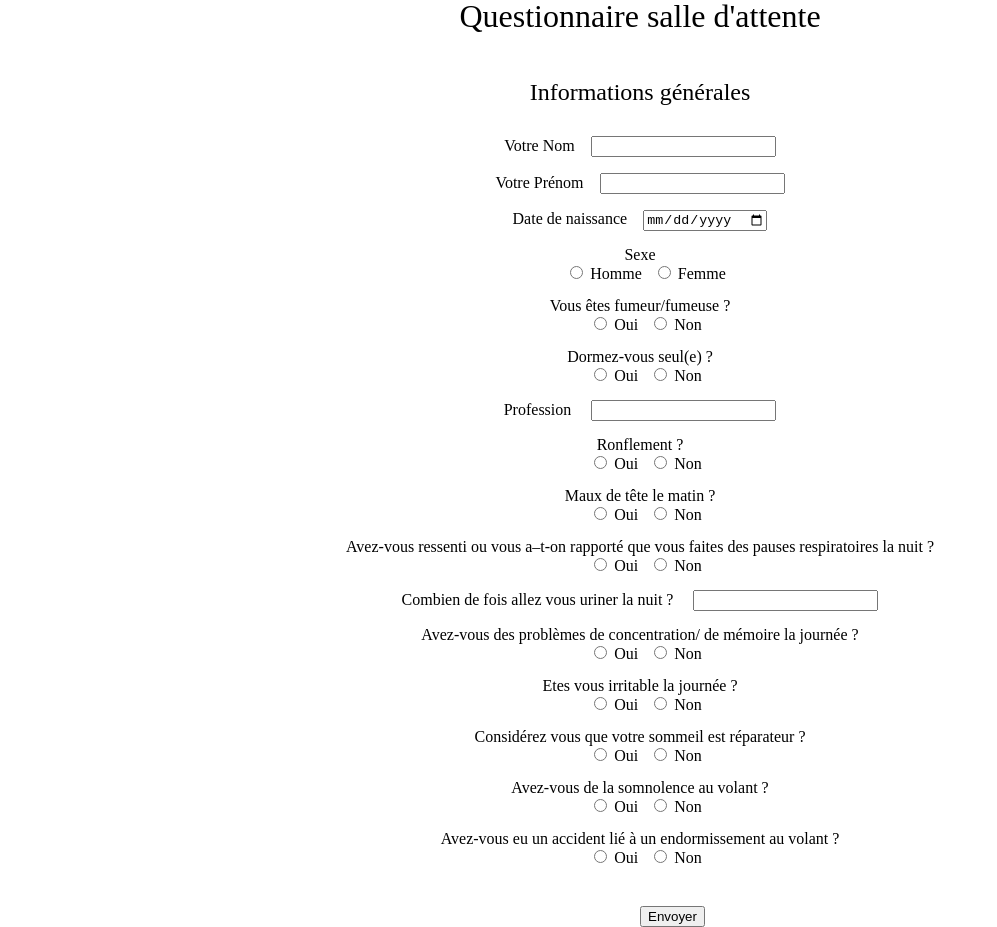
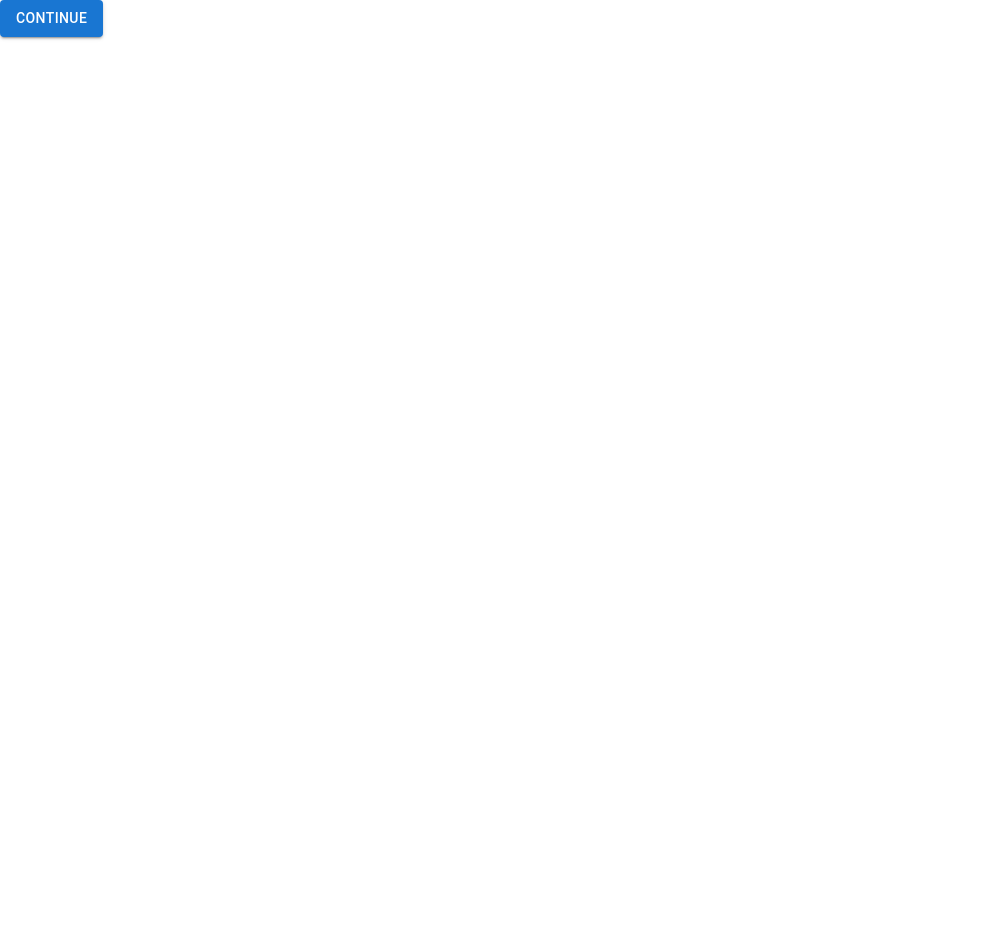
Before and after one commit to florestephan/app_attias, a React app: page / in a window 1280 px wide. Shown: the whole page, without its empty margins (0-997 px from the left). After the commit the page ends 800 px from the top, so only its background shows below. Built offline with nearby package versions, Linux system fonts and the light colour scheme.

Commit message:
mise en place de la function nexstep

```diff
--- a/package.json
+++ b/package.json
@@ -46,6 +46,9 @@
     "webpack-merge": "^5.7.3"
   },
   "dependencies": {
+    "@emotion/react": "^11.4.1",
+    "@emotion/styled": "^11.3.0",
+    "@mui/material": "^5.0.2",
     "core-js": "3",
     "material-ui": "^0.20.2",
     "prop-types": "^15.7.2",
--- a/src/components/FormContainer/index.js
+++ b/src/components/FormContainer/index.js
@@ -1,10 +1,7 @@
 import * as React from "react";
 import './styles.scss';
+import FormGeneral from "../FormGeneral";
 
-{/*
-import FormGeneral from "../FormGeneral";
-*/
-}
 
 class FormContainer extends React.Component {
 
@@ -13,6 +10,7 @@ class FormContainer extends React.Component {
   constructor(props) {
     super(props);
     this.state = {
+      step: 1,
       nom_de_famille: '',
       prenom: '',
       date_de_naissance: '',
@@ -27,7 +25,7 @@ class FormContainer extends React.Component {
       irritable: '',
       sommeil_reparateur: '',
       somnolance_volant: '',
-      accident_endormissement_volant: '',
+      accident_endormissement_volant: ''
     }
 
     this.handleChange = this.handleChange.bind(this)
@@ -35,6 +33,12 @@ class FormContainer extends React.Component {
 
   }
 
+  nextStep = () => {
+    const { step } = this.state;
+    this.setState({
+      step: step + 1
+    });
+  };
 
   // Permet de changer le state du champs
   handleChange(e) {
@@ -47,147 +51,22 @@ class FormContainer extends React.Component {
   }
 
   render() {
-    return (
+    const {step} = this.state;
+    const {nom_de_famille, prenom} = this.state;
+    const values = {nom_de_famille, prenom, };
 
-      <form className="form" onSubmit={this.handleSubmit}>
+    switch (step) {
+      case 1:
+        return (
+          <FormGeneral nextstep={this.nextStep} handleChange={this.handleChange} values={values}/>
+        );
+      case 2:
+        return (<h1>Form1</h1>);
 
-        <header className="header">
-          <h1 className="header__h1">Questionnaire salle d'attente</h1>
-          <h2 className="header__h2">Informations générales</h2>
+      case 3:
+        return (<h1>Form2</h1>);
+    }
 
-        </header>
-
-
-        <div className="form__lastname">
-          <label htmlFor="lastname">Votre Nom</label>
-          <input type="text" id="lastname" name="nom_de_famille" onChange={this.handleChange}/>
-        </div>
-
-        <div className="form__firstname">
-          <label htmlFor="firstname">Votre Prénom</label>
-          <input type="text" id="firstname" name="prenom" onChange={this.handleChange}/>
-        </div>
-
-        <div className="form__dob">
-          <label htmlFor="dob">Date de naissance</label>
-          <input type="date" id="dob" name="date_de_naissance" onChange={this.handleChange}/>
-        </div>
-
-        <div className="form__gender">
-          <label htmlFor="gender">Sexe</label>
-          <div onChange={this.handleChange}>
-            <input type="radio" value="homme" name="sexe"/> Homme
-            <input type="radio" value="femme" name="sexe"/> Femme
-          </div>
-        </div>
-
-        <div className="form__tabac">
-          <label htmlFor="tabac">Vous êtes fumeur/fumeuse ?</label>
-          <div onChange={this.handleChange}>
-            <input type="radio" value="oui" name="tabac"/> Oui
-            <input type="radio" value="non" name="tabac"/> Non
-          </div>
-        </div>
-
-        <div className="form__sleep">
-          <label htmlFor="sleep">Dormez-vous seul(e) ?</label>
-          <div onChange={this.handleChange}>
-            <input type="radio" value="oui" name="dormir_seul(e)"/> Oui
-            <input type="radio" value="non" name="dormir_seul(e)"/> Non
-          </div>
-        </div>
-
-        <div className="form__job">
-          <label htmlFor="job">Profession </label>
-          <input type="text" id="job" name="metier" onChange={this.handleChange}/>
-        </div>
-
-        <div className="form__snore">
-          <label htmlFor="snore">Ronflement ?</label>
-          <div onChange={this.handleChange}>
-            <input type="radio" value="oui" name="ronflement"/> Oui
-            <input type="radio" value="non" name="ronflement"/> Non
-          </div>
-        </div>
-
-        <div className="form__headache">
-          <label htmlFor="headache">Maux de tête le matin ?</label>
-          <div onChange={this.handleChange}>
-            <input type="radio" value="oui" name="maux_de_tete"/> Oui
-            <input type="radio" value="non" name="maux_de_tete"/> Non
-          </div>
-        </div>
-
-        <div className="form__breathingPause">
-          <label htmlFor="breathingPause">Avez-vous ressenti ou vous a–t-on rapporté que vous faites des pauses
-            respiratoires la nuit ? </label>
-          <div onChange={this.handleChange}>
-            <input type="radio" value="oui" name="pause_respiratoire"/> Oui
-            <input type="radio" value="non" name="pause_respiratoire"/> Non
-          </div>
-        </div>
-
-        <div className="form__urinate">
-          <label htmlFor="urinate">Combien de fois allez vous uriner la nuit ? </label>
-          <input type="number" id="urinate" name="uriner_nuit" onChange={this.handleChange}/>
-        </div>
-
-        <div className="form__focusMemory">
-          <label htmlFor="focusMemory">Avez-vous des problèmes de concentration/ de mémoire la journée ?</label>
-          <div onChange={this.handleChange}>
-            <input type="radio" value="oui" name="probleme_memoire"/> Oui
-            <input type="radio" value="non" name="probleme_memoire"/> Non
-          </div>
-        </div>
-
-        <div className="form__techy">
-          <label htmlFor="techy">Etes vous irritable la journée ? </label>
-          <div onChange={this.handleChange}>
-            <input type="radio" value="oui" name="irritable"/> Oui
-            <input type="radio" value="non" name="irritable"/> Non
-          </div>
-        </div>
-
-        <div className="form__restfulSleep">
-          <label htmlFor="restfulSleep">Considérez vous que votre sommeil est réparateur ?</label>
-          <div onChange={this.handleChange}>
-            <input type="radio" value="oui" name="sommeil_reparateur"/> Oui
-            <input type="radio" value="non" name="sommeil_reparateur"/> Non
-          </div>
-        </div>
-
-        <div className="form__drivingDrowsiness">
-          <label htmlFor="drivingDrowsiness">Avez-vous de la somnolence au volant ?</label>
-          <div onChange={this.handleChange}>
-            <input type="radio" value="oui" name="somnolance_volant"/> Oui
-            <input type="radio" value="non" name="somnolance_volant"/> Non
-          </div>
-        </div>
-
-        <div className="form__accidentDueToDrowsiness">
-          <label htmlFor="accidentDueToDrowsiness">Avez-vous eu un accident lié à un endormissement au volant
-            ?</label>
-          <div onChange={this.handleChange}>
-            <input type="radio" value="oui" name="accident_endormissement_volant"/> Oui
-            <input type="radio" value="non" name="accident_endormissement_volant"/> Non
-          </div>
-        </div>
-
-        {/*
-        <div className="form__select">
-          <label htmlFor="select">Veuillez choisir votre metier </label>
-          <select value={this.state.select} name="select" onChange={this.handleChange}>
-            <option value="job1">Métier 1</option>
-            <option value="job2">Métier 2</option>
-            <option value="job3">Métier 3</option>
-          </select>
-        </div>
-        */}
-        <input type="submit" value="Envoyer" className="form__submit"/>
-
-      </form>
-
-    );
   }
 
 }
--- a/src/components/FormGeneral/index.js
+++ b/src/components/FormGeneral/index.js
@@ -1,32 +1,27 @@
 import * as React from "react";
 import './styles.scss';
+import Button from '@mui/material/Button';
 
-import FormChoice from "../FormChoice/index";
-import {ModelsForm} from "../../data/ModelsForm";
 
-class Form1 extends React.Component {
-  constructor(props) {
-    super(props);
-    this.state = {
-      forms: ModelsForm
-    };
-  }
+class FormGeneral extends React.Component {
+
+  continue = e => {
+    e.preventDefault();
+    this.props.nextstep()
+  };
 
   render() {
+
     return (
-      <div className="content">
-        <header className="header">
-          <h2 className="header__h2">Chaques questionnaires est à remplir obligatoirement</h2>
-        </header>
-
-        {this.state.forms.map((form, index) => {
-          return <FormChoice key={index} id={form.id}/>
-        })}
-
-      </div>
+      <Button
+        color="primary"
+        variant="contained"
+        onClick={this.continue}
+      >Continue
+      </Button>
     );
   }
 }
 
 
-export default Form1
+export default FormGeneral
```
Also changed, not shown: 1 other file (tests, documents, lock files or other folders).
